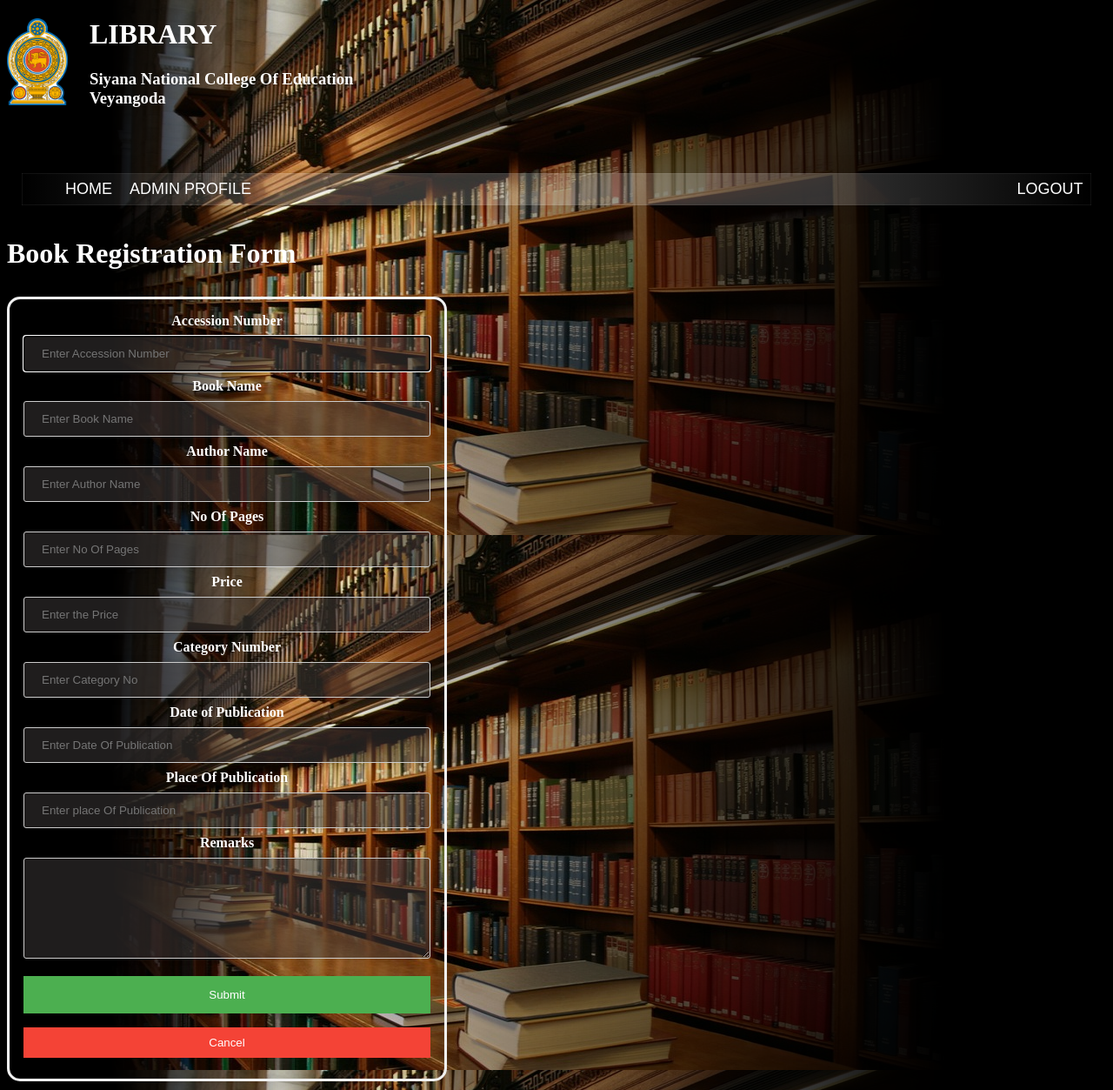
After one commit to rpldesh/Library-Management-System, a PHP site: the page made by Solutia/Add Book.html in a window 1280 px wide. The commit adds this page. Shown: the whole page at 87% size. Run offline with PHP 8.4, Linux system fonts and the light colour scheme.

Commit message:
modified

```diff
--- /dev/null
+++ b/Solutia/Add Book.css
@@ -0,0 +1,56 @@
+body{ width:100%; background-repeat:no-repeat;background: linear-gradient(
+    to left,rgba(0,0,0, 100)15%,rgba(0,0,0,0)75%,rgba(0,0,0,70)90%),url(libimage.jpg);}
+header{ color:white; }
+
+/*div.backgroundimage{
+background: linear-gradient(
+    to left,
+    rgba(0,0,0, 0),
+    rgba(0,0,0, 100)
+  ),url(libimage.jpg);
+}*/
+img.logo{
+	float:left; width:70px; hegiht:90px; margin-right:25px;}
+
+nav{
+	padding:20px 0;
+	min-width:500px;
+}
+nav ul{
+	margin-left:7px;
+	margin-right:1px;
+	padding-bottom:8px;
+	padding-top:8px;
+	width:93%;
+	display:inline-table;
+	transform:translate(10px,20px);
+	z-index:33;
+	background:linear-gradient(90deg,rgba(255,255,255,0)0%,rgba(255,255,255,0.2)25%,rgba(255,255,255,0.2)75%,rgba(255,255,255,0)100%);
+	box-shadow: 0 0 25px rgba(0,0,0,0.1),inset 0 0 1px rgba(255,255,255,0.6);
+}
+/*div.bgimage{ background:url("libimage.jpg"); background-repeat:none; filter:blur(5px); z-index:1; width:100%;height:100%; }*/
+li.logout{float:right;}
+nav ul li{display:inline-block;}
+nav ul li a{padding:10px;
+	color:white;
+	font-size:18px;
+	font-family:Arial;
+	text-decoration:none;
+display:bloak;}
+nav ul li a:hover{color:orange;}
+h1{color:white;}
+form{ border-radius:15px; margin:10px 0; border:3px solid #F1F1F1;float:left;
+transform-origin:50% 50%;width:500px; color:white;
+background:background:linear-gradient(90deg,rgba(255,255,255,0)0%,rgba(255,255,255,0.2)25%,rgba(255,255,255,0.2)75%,rgba(255,255,255,0)100%);
+	box-shadow: 0 0 25px rgba(0,0,0,0.1),inset 0 0 1px rgba(255,255,255,0.6);}
+input,textarea{
+	color white;
+background:rgba(62,58,58,0.5);
+border-radius:3px; width:100%; padding:12px 20px; margin:8px 0; display:inline-block;
+border:1px solid #ccc; box-sizing:border-box; box-shadow: rgba(0,0,0, 0.1) 0px 0px 8px;}
+button{ background-color:#4CAF50; color:white; padding:14px 20px; margin:8px 0; border:none; cursor: pointer; width:100%; }
+button:hover{opacity:0.8;}
+button.cancelbtn{width:100%; padding:10px 18px; background-color:#F44336;}
+div.imgcontainer{text-align:center; margin:24px 0 12px 0;}
+img.loginimge{width:40%; border-radius:50%;}
+div.container{padding:16px;}
--- /dev/null
+++ b/Solutia/Add Book.html
@@ -0,0 +1,59 @@
+<!DOCTYPE html>
+<html>
+	<head>
+		<title>Add Book Page</title>
+		<link rel = "stylesheet" href ="Add Book.css"/>
+	</head>
+<body>
+	<header>
+		<div class="head_top"><img class="logo" src= "national_logo.png"/>
+			<div class="logo_name">
+				<h1>LIBRARY</h1>
+				<h3>Siyana National College Of Education<br />Veyangoda</h3>
+			</div>
+		</div>
+	</header>
+
+	<div class="backgroundimage">
+	<div class="bgimage">
+	<nav>
+		<ul>
+			<li><a href="#">HOME</a></li>
+			<li><a href="#">ADMIN PROFILE</a></li>
+			<li class="logout"><a href="#">LOGOUT</a></li>
+		</ul>
+	</nav>
+	</div>
+
+	<div class="addbkform"><h1>Book Registration Form</h1>
+	<form align="center" methood="POST" action="" autocomplete="off">
+		<div class="container">
+		<label for="accNo"><b>Accession Number</b></label><br />
+		<input id="AccNo" name="accNo" type="text" placeholder="Enter Accession Number" required autofocus/><br />
+		<label for="Bkname"><b>Book Name</b></label><br />
+		<input name="Bkname" type="text" placeholder="Enter Book Name" required/><br />
+		<label for="AutName"><b>Author Name</b></label><br />
+		<input name="AutName" type="text" placeholder="Enter Author Name" required/><br />
+		<label for="NoOfPg"><b>No Of Pages</b></label><br />
+		<input name="NoOfPg" type="text" placeholder="Enter No Of Pages" required/><br />
+		<label for="Price"><b>Price</b></label><br />
+		<input name="Price" type="text" placeholder="Enter the Price" required/><br />
+		<label for="CatNo"><b>Category Number</b></label><br />
+		<input name="CatNo" type="text" placeholder="Enter Category No" required/><br />
+		<label for="DOP"><b>Date of Publication</b></label><br />
+		<input name="DOP" type="text" placeholder="Enter Date Of Publication" /><br />
+		<label for="POP"><b>Place Of Publication</b></label><br />
+		<input name="POP" type="text" placeholder="Enter place Of Publication" /><br />
+		<label for="Remarks"><b>Remarks</b></label><br />
+		<textarea name="Remarks" clos="40" rows="6" required></textarea><br />
+		<button type="submit">Submit</button>
+		<button class="cancelbtn" type="button">Cancel</button>
+		</div>
+	</form>
+	</div>
+
+
+	</div>
+
+
+</html>
--- a/Solutia/Administration Page.html
+++ b/Solutia/Administration Page.html
@@ -12,7 +12,6 @@
 		<h3>Siyana National College Of Education<br />Veyangoda</h3>
 	</div>
 	</div>
-	</header>
 	<div class="bgimage">
 	<nav>
 		<ul>
@@ -22,7 +21,8 @@
 		</ul>
 	</nav>
 	</div>
-
+	</header>
+		<article>
 	<div class="linkbox" id="addbook"><span><strong>Add Book</strong><br /><br /></span>
 	<a target="_blank" href="########"><img src="addbook.png" align="center"/></div><br />
 
@@ -42,6 +42,6 @@
 	<a target="_blank" href="########"><img src="viewcatelog.jpg" align="center"/></div><br />
 
 	<div class="slideshow "></div>
-
+	</article>
 	</body>
 </html>
--- a/Solutia/mainpage.css
+++ b/Solutia/mainpage.css
@@ -8,10 +8,10 @@ nav ul{ background:linear-gredient(90deg,rgba(139,0,0,0) 0%, rgba(128,0,0,0.2) 2
 nav ul li{padding:10px; color:white; font-size:18px; font-family:Arial;display:inline-block;},,,,<nav><ul><li>Welcome to Siyana National College Of Education Library....!</li></ul></nav>*/
 div.lineafterlogo{padding:15px; background-color:maroon; color:white}
 div.borderbox{border background-color:white; transform: translate(20px,0px);}
+
 form{margin:10px 0; border:3px solid #F1F1F1; width:300px; height:450px; float:left;}
 input[type=text],input[type=password]{
 width:100%; padding:12px 20px; margin:8px 0; display:inline-block; border:1px solid #ccc; box-sizing:border-box;}
-
 button{ background-color:#4CAF50; color:white; padding:14px 20px; margin:8px 0; border:none; cursor: pointer; width:100%; }
 button:hover{opacity:0.8;}
 button.cancelbtn{width:100%; padding:10px 18px; background-color:#F44336;}
--- a/Solutia/mainpage.html
+++ b/Solutia/mainpage.html
@@ -13,7 +13,8 @@
 	</div>
 	<div class="lineafterlogo">Welcome to Siyana National College Of Education Library....!</div>
 	<div class="borderbox"></div>
-	<form methood="PoST" action="" autocomplete="off">
+
+	<form methood="POST" action="" autocomplete="off">
 		<div class="imgcontainer"><img src="login-bg.png" alt="" class="loginimge"/></div>
 		<div class="container">
 		<label><b>Username</b></label><br />
@@ -24,7 +25,10 @@
 		<button class="cancelbtn" type="button">Cancel</button>
 		</div>
 	</form>
+
+
 	<div class="slideshow "></div>
+
 	<section class="linkarea">
 	<h3>Quick Links</h3>
 	<a href="http://www.siyanencoe.sch.lk/" target="_blank" >SNCoE Website</a><hr />
```
Also changed, not shown: Solutia/Administration Page.css (+26 -14 lines), Solutia/2.txt (deleted), Solutia/greeen.jpg (deleted).
